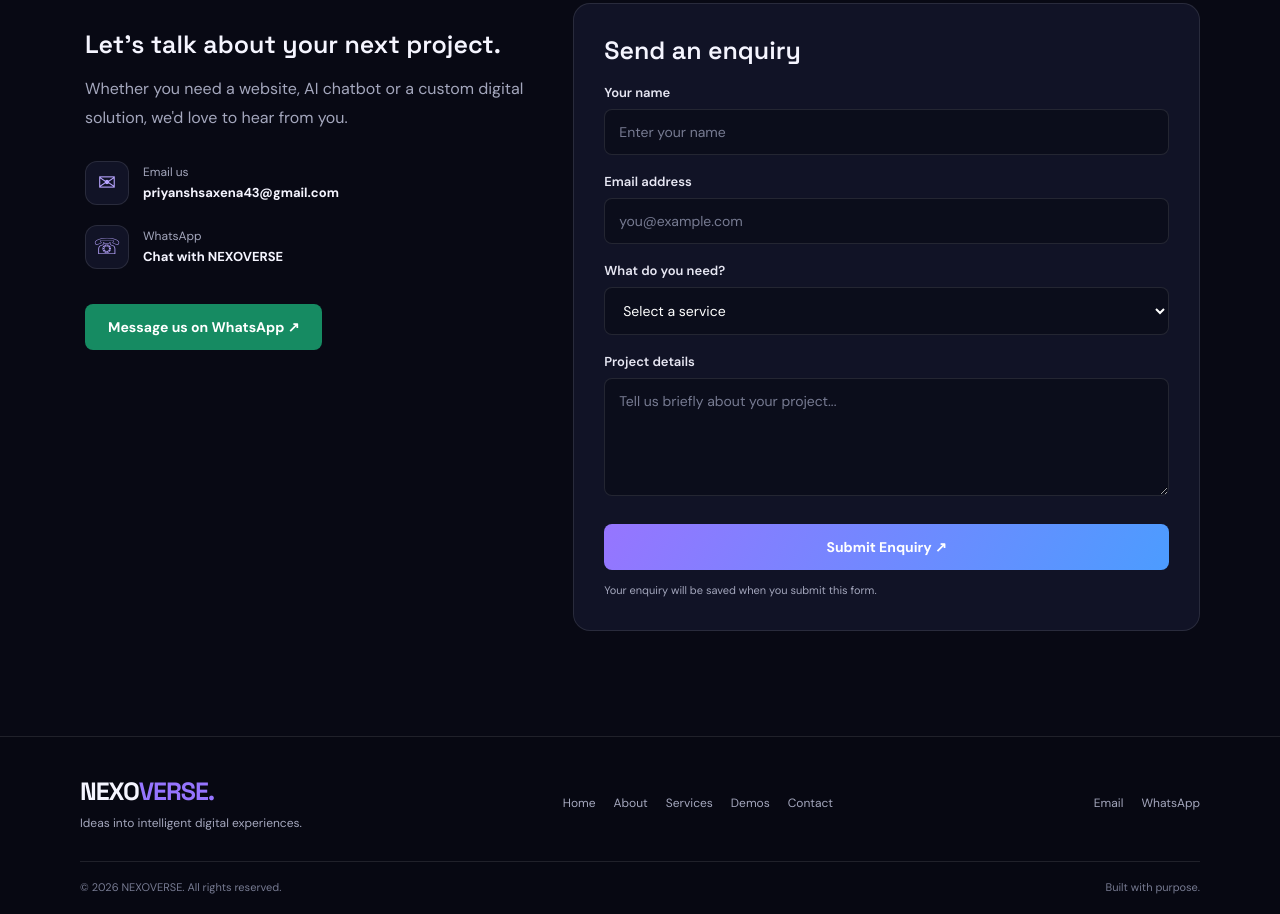
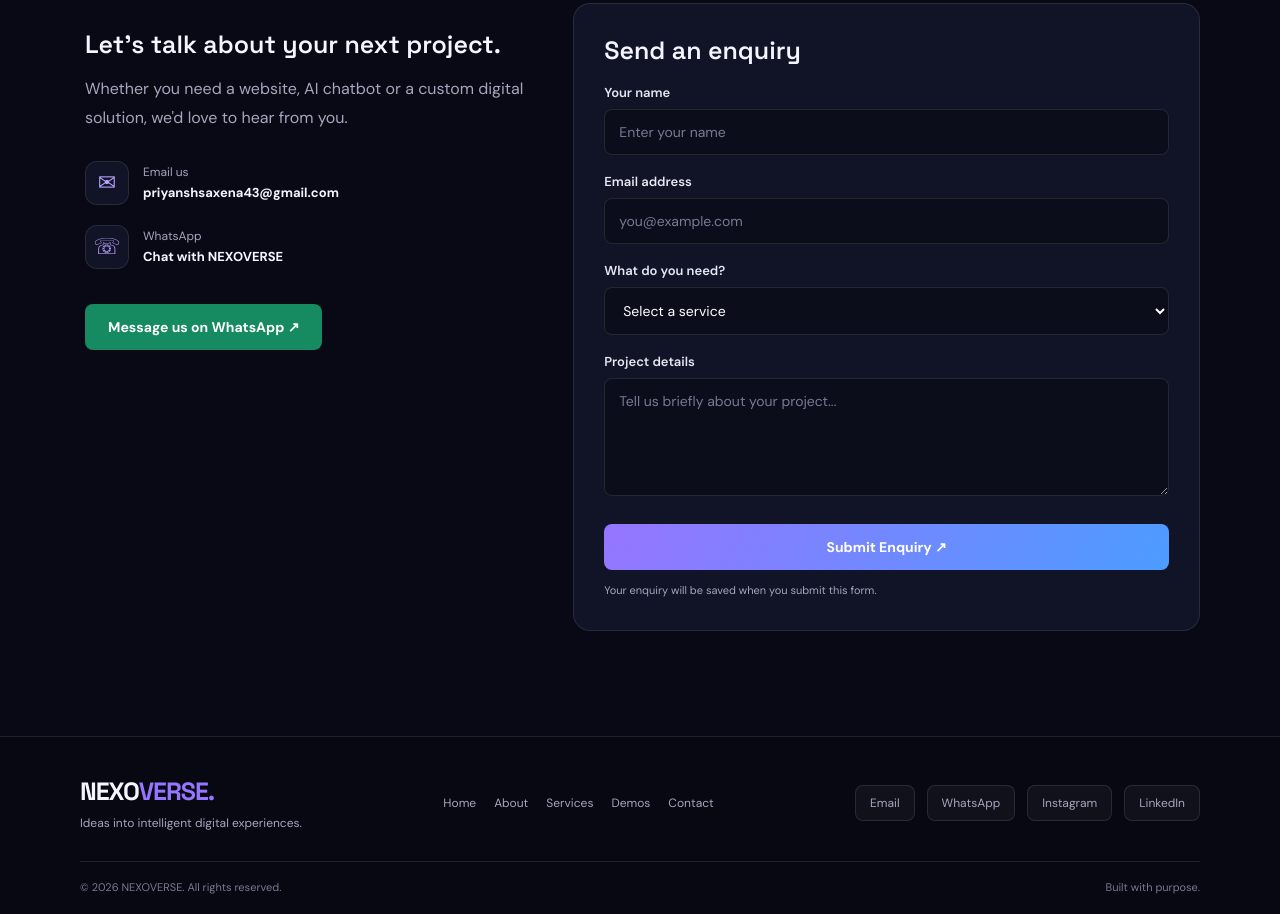
Before and after one commit to Priyansh65/NEXOVERSE, a plain HTML site: page index.html in a window 1280 px wide. Shown: the part 3646-4560 px from the top of the page. Drawn offline with Linux system fonts and the light colour scheme.

Commit message:
Add Instagram and LinkedIn social links

```diff
--- a/css/style.css
+++ b/css/style.css
@@ -194,3 +194,32 @@ button, input, textarea, select { font: inherit; }
         font-size: 30px;
     }
 }
+
+
+/* Footer social links */
+.footer-social {
+  display: flex;
+  flex-wrap: wrap;
+  align-items: center;
+  gap: 12px;
+}
+
+.footer-social a {
+  display: inline-flex;
+  align-items: center;
+  justify-content: center;
+  padding: 9px 14px;
+  border: 1px solid var(--border);
+  border-radius: 8px;
+  background: rgba(255, 255, 255, 0.04);
+  color: var(--muted);
+  font-size: 12px;
+  transition: all 0.25s ease;
+}
+
+.footer-social a:hover {
+  color: white;
+  border-color: var(--purple);
+  background: rgba(150, 117, 255, 0.12);
+  transform: translateY(-3px);
+}
--- a/index.html
+++ b/index.html
@@ -161,13 +161,35 @@
     </section>
   </main>
 
-  <footer class="footer">
-    <div class="container footer-content">
-      <div><a href="#home" class="logo">NEXO<span>VERSE.</span></a><p class="footer-tagline">Ideas into intelligent digital experiences.</p></div>
-      <div class="footer-links"><a href="#home">Home</a><a href="#about">About</a><a href="#services">Services</a><a href="#demos">Demos</a><a href="#contact">Contact</a></div>
-      <div class="footer-social"><a href="mailto:priyanshsaxena43@gmail.com">Email</a><a href="https://wa.me/918528843891" target="_blank" rel="noopener noreferrer">WhatsApp</a></div>
+
+<footer class="footer">
+  <div class="container footer-content">
+    <div>
+      <a href="#home" class="logo">NEXO<span>VERSE.</span></a>
+      <p class="footer-tagline">Ideas into intelligent digital experiences.</p>
     </div>
-    <div class="container copyright"><span>© <span id="year">2026</span> NEXOVERSE. All rights reserved.</span><span>Built with purpose.</span></div>
-  </footer>
+
+    <div class="footer-links">
+      <a href="#home">Home</a>
+      <a href="#about">About</a>
+      <a href="#services">Services</a>
+      <a href="#demos">Demos</a>
+      <a href="#contact">Contact</a>
+    </div>
+
+    <div class="footer-social">
+      <a href="mailto:priyanshsaxena43@gmail.com">Email</a>
+      <a href="https://wa.me/918528843891" target="_blank" rel="noopener noreferrer">WhatsApp</a>
+      <a href="https://www.instagram.com/mynexoverse/" target="_blank" rel="noopener noreferrer">Instagram</a>
+      <a href="https://www.linkedin.com/company/144124661/" target="_blank" rel="noopener noreferrer">LinkedIn</a>
+    </div>
+  </div>
+
+  <div class="container copyright">
+    <span>© <span id="year">2026</span> NEXOVERSE. All rights reserved.</span>
+    <span>Built with purpose.</span>
+  </div>
+</footer>
+
 </body>
 </html>
```
